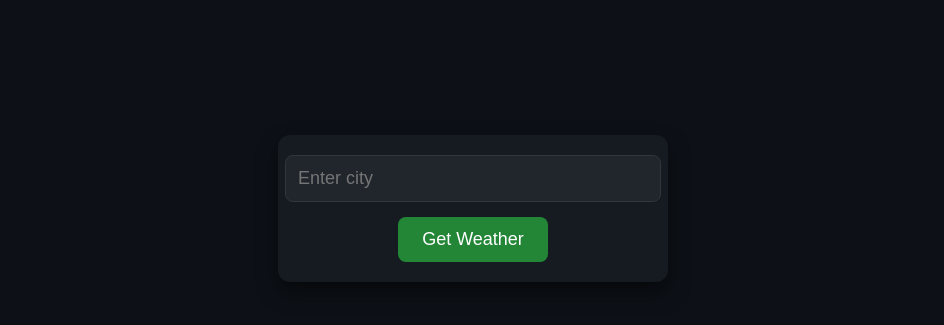
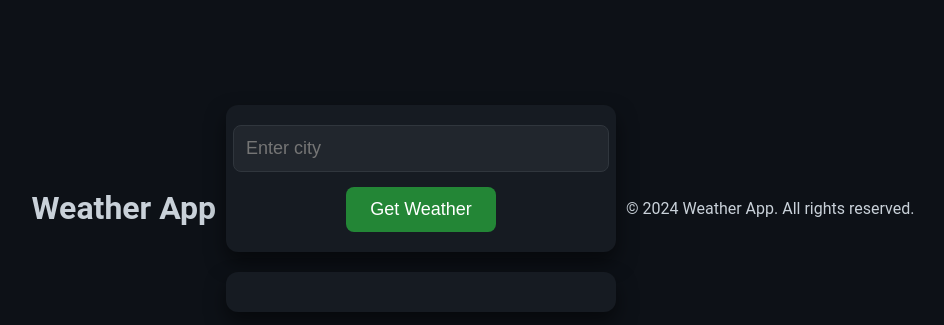
Before and after one commit to Grafals/Weather-App, a plain HTML site: page index.html in a window 1280 px wide. Shown: the part 192-517 px from the top of the page, without its empty margins (167-1111 px from the left). Drawn offline with Linux system fonts and the light colour scheme.

Commit message:
Update index.html

```diff
--- a/index.html
+++ b/index.html
@@ -3,20 +3,27 @@
 <head>
     <meta charset="UTF-8">
     <meta name="viewport" content="width=device-width, initial-scale=1.0">
-    <meta name="description" content="Get the latest weather updates with our sleek and modern weather app. Enter a city to view detailed weather information including temperature, humidity, wind speed, and more. Enjoy a dark-themed, visually appealing interface with smooth animations for an enhanced user experience.">
     <title>Weather App</title>
+    <meta name="description" content="A dynamic and colorful weather app providing current and forecasted weather information.">
     <link rel="stylesheet" href="styles.css">
 </head>
 <body>
+    <header>
+        <h1>Weather App</h1>
+    </header>
     <div class="container">
         <form class="weatherForm">
             <input type="text" class="cityInput" placeholder="Enter city">
             <button type="submit">Get Weather</button>
         </form>
-
-        <div class="card" style="display: none">
+        <div class="weatherContainer">
+            <div class="card"></div>
+            <div class="forecast"></div>
         </div>
     </div>
+    <footer>
+        <p>© 2024 Weather App. All rights reserved.</p>
+    </footer>
     <script src="script.js"></script>
 </body>
 </html>
```
